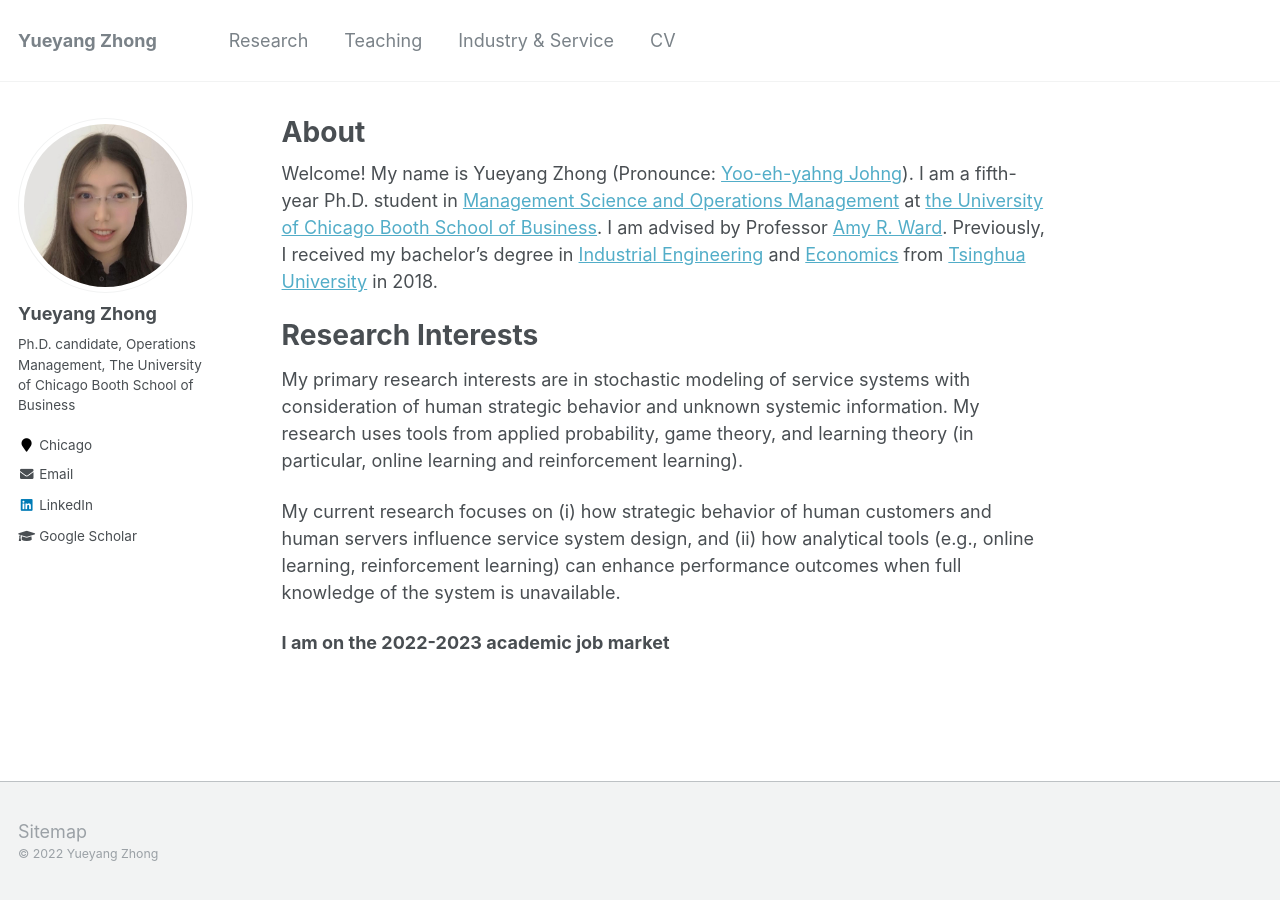
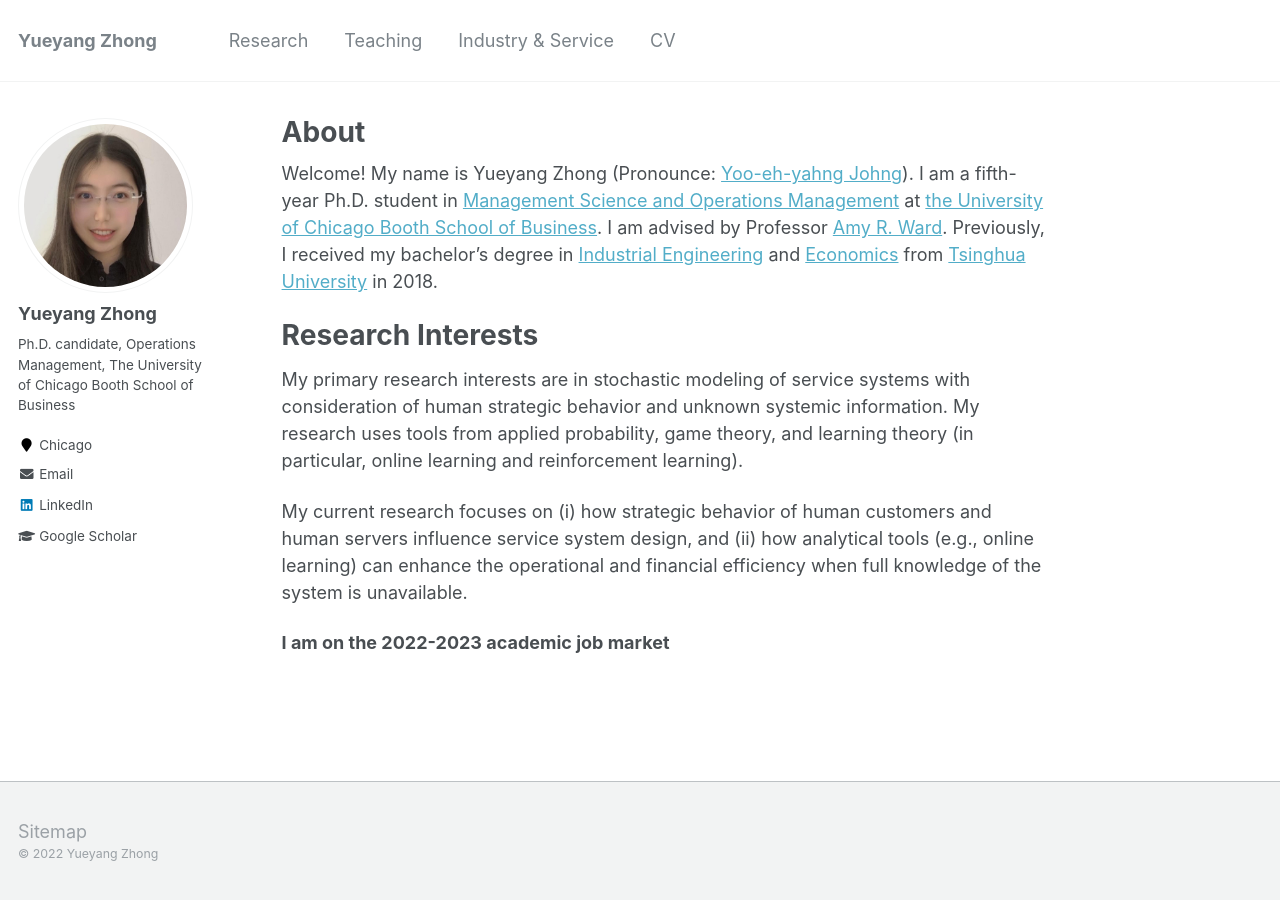
Before and after one commit to alicemengqi/site, a Jekyll site: the page built from _pages/about.md, in a window 1280 px wide. Built offline with Jekyll 4.4.1, drawn with Linux system fonts in a browser that asks for light colours.

Commit message:
Update about.md

```diff
--- a/_pages/about.md
+++ b/_pages/about.md
@@ -13,7 +13,7 @@
 # Research Interests
 My primary research interests are in stochastic modeling of service systems with consideration of human strategic behavior and unknown systemic information. My research uses tools from applied probability, game theory, and learning theory (in particular, online learning and reinforcement learning).
 
-My current research focuses on (i) how strategic behavior of human customers and human servers influence service system design, and (ii) how analytical tools (e.g., online learning, reinforcement learning) can enhance performance outcomes when full knowledge of the system is unavailable.
+My current research focuses on (i) how strategic behavior of human customers and human servers influence service system design, and (ii) how analytical tools (e.g., online learning) can enhance the operational and financial efficiency when full knowledge of the system is unavailable.
 
 
 **I am on the 2022-2023 academic job market**
```
